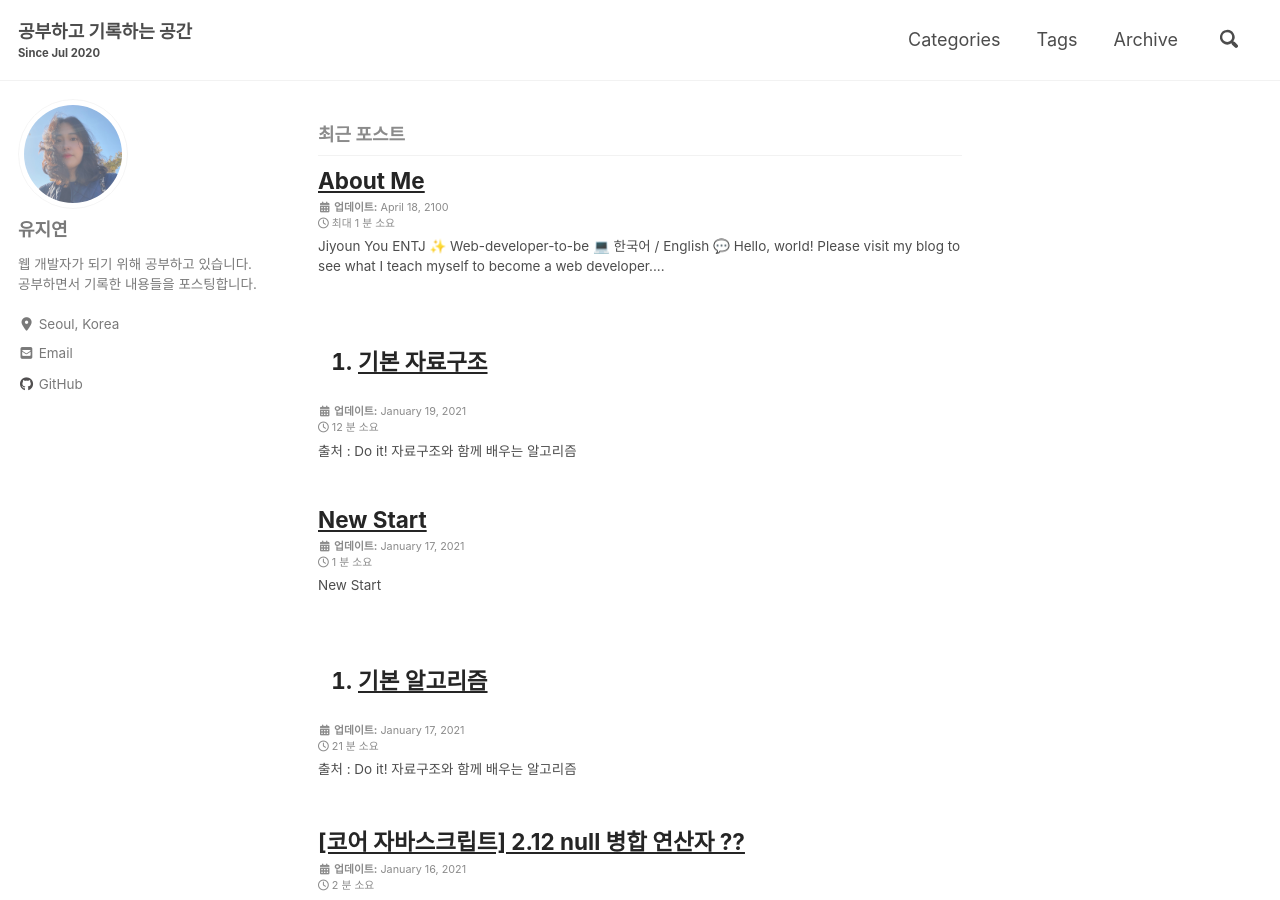
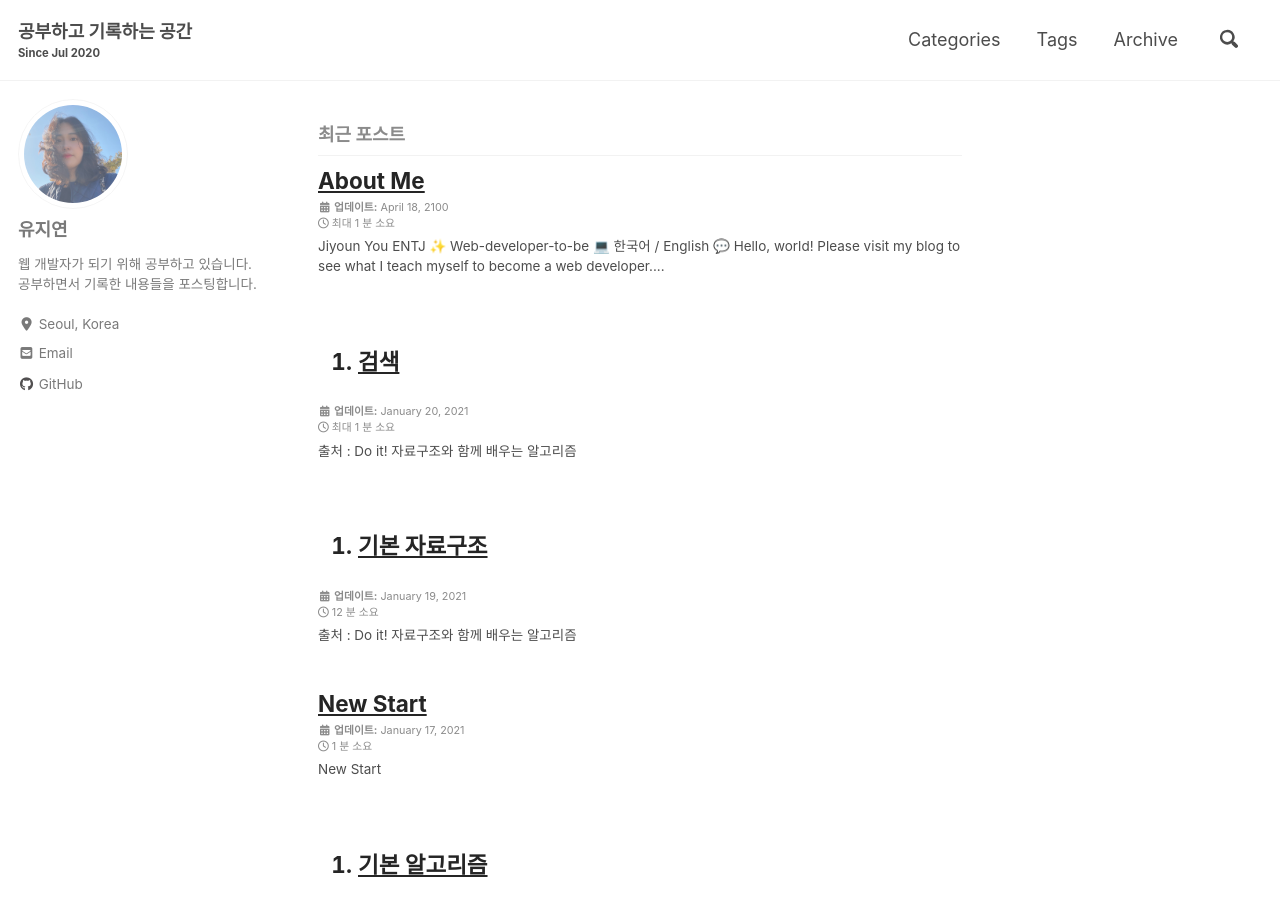
Before and after one commit to Jiyoun-Yoo/jiyoun-yoo.github.io, a Jekyll site: the page built from index.html, in a window 1280 px wide and 900 px high. Built offline with Jekyll 4.4.1, drawn with Linux system fonts in a browser that asks for light colours; cached includes are drawn as plain includes; nearby versions of some CDN libraries; the list of posts is cut into pages by our own code; some of the changed text lies outside the part shown.

Commit message:
algorithm

```diff
--- /dev/null
+++ b/_posts/2020/java-algorithm/2021-01-20-algorithm-03.md
@@ -0,0 +1,12 @@
+---
+title: '03. 검색'
+categories:
+- java
+tag:
+- [java, algorithm]
+last_modified_at: '2021-01-20 22:00:00 +0800'
+---
+
+출처 : [Do it! 자료구조와 함께 배우는 알고리즘](http://www.easyspub.co.kr/20_Menu/BookView/B001/299/PUB)
+
+---
```
Also changed, not shown: _posts/2020/java-algorithm/2021-01-19-algorithm-02 copy.md (+13 -13 lines).
